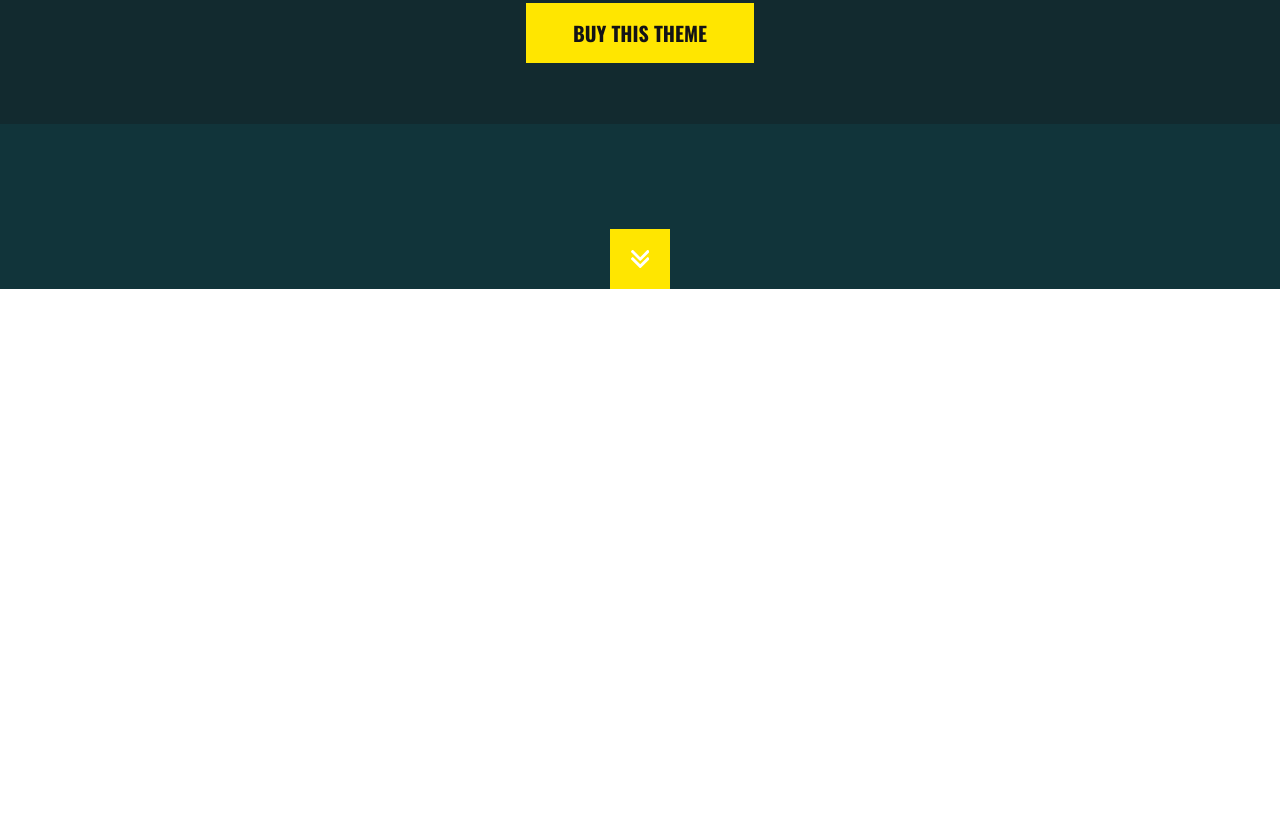
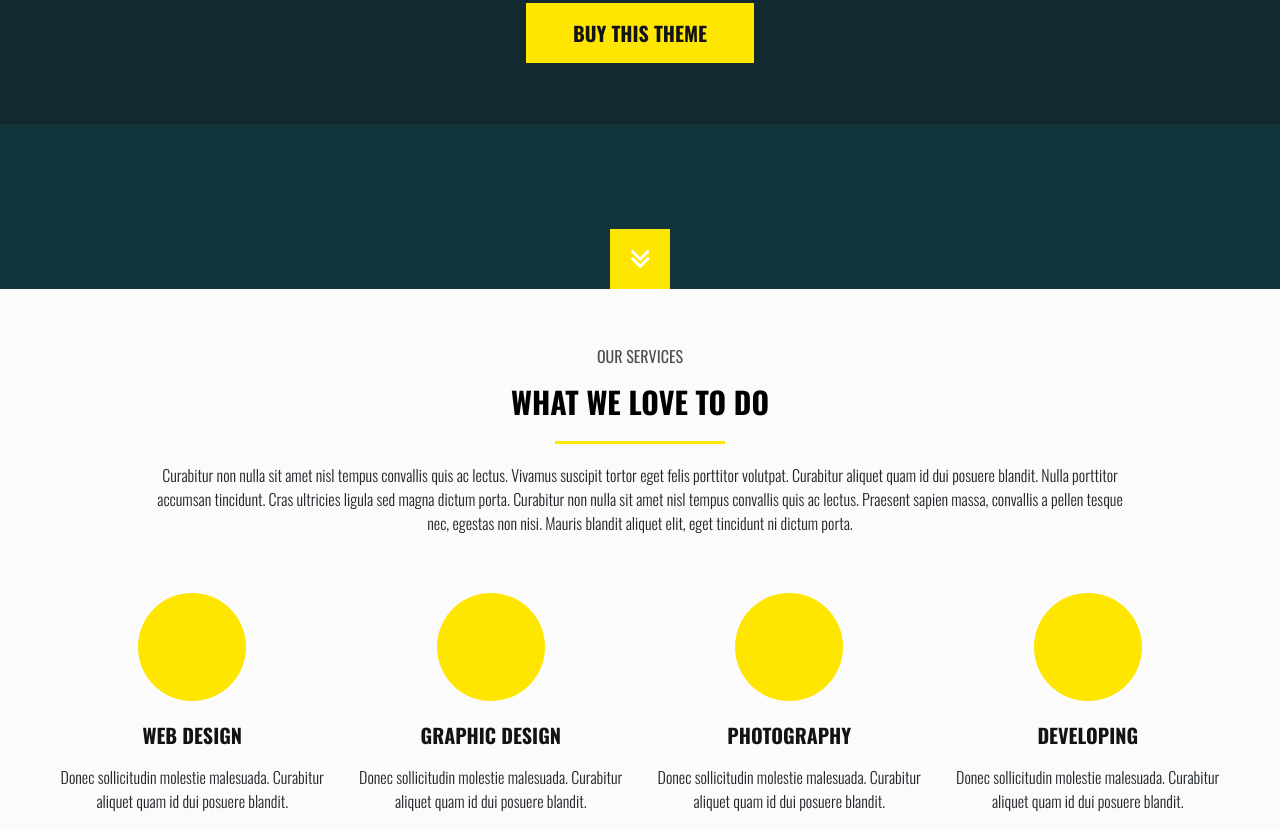
Before and after one commit to denbas51/hw18, a website: page index.html in a window 1280 px wide. Shown: the part 511-1340 px from the top of the page. Before the commit the page ends 800 px from the top, so only its background shows below. Drawn offline with nearby package versions, Linux system fonts and the light colour scheme.

Commit message:
added the second block

```diff
--- a/index.html
+++ b/index.html
@@ -58,7 +58,7 @@
                 <span class="arrows"><a href="#"></a></span>
             </div>
 
-            <!-- <div class="container">
+            <div class="container-fluid list">
                 <div class="container d-flex flex-column align-items-center our-service">
                     <strong>OUR SERVICES</strong>
                     <h3>WHAT WE LOVE TO DO</h3>
@@ -70,49 +70,32 @@
                         egestas non nisi. Mauris blandit aliquet elit, eget tincidunt ni dictum porta.
                     </p>
                 </div>
-            </div> -->
-
-            <!-- <div class="container">
+                <div class="container">
                     <div class="row">
-                    <div class="col-3 service-item d-flex flex-column align-items-center">
+                        <div class="col-3 service-item d-flex flex-column align-items-center icons-service">
                             <span class="service graphic-design"></span>
-                        <h3>heading</h3>
-                        <p>
-                            Lorem ipsum dolor sit amet consectetur, adipisicing elit. Iusto eaque enim omnis voluptatem
-                            numquam nisi aperiam accusantium debitis culpa iste, quidem, facere voluptatum, porro
-                            molestias corrupti quo sed ratione fugit.
-                        </p>
+                            <h4>WEB DESIGN</h4>
+                            <p>Donec sollicitudin molestie malesuada. Curabitur aliquet quam id dui posuere blandit.</p>
                         </div>
 
-                    <div class="col-3 service-item d-flex flex-column align-items-center">
+                        <div class="col-3 service-item d-flex flex-column align-items-center icons-service">
                             <span class="service"></span>
-                        <h3>heading</h3>
-                        <p>
-                            Lorem ipsum dolor sit amet consectetur, adipisicing elit. Iusto eaque enim omnis voluptatem
-                            numquam nisi aperiam accusantium debitis culpa iste, quidem, facere voluptatum, porro
-                            molestias corrupti quo sed ratione fugit.
-                        </p>
+                            <h4>GRAPHIC DESIGN</h4>
+                            <p>Donec sollicitudin molestie malesuada. Curabitur aliquet quam id dui posuere blandit.</p>
                         </div>
-                    <div class="col-3 service-item d-flex flex-column align-items-center">
+                        <div class="col-3 service-item d-flex flex-column align-items-center icons-service">
                             <span class="service"></span>
-                        <h3>heading</h3>
-                        <p>
-                            Lorem ipsum dolor sit amet consectetur, adipisicing elit. Iusto eaque enim omnis voluptatem
-                            numquam nisi aperiam accusantium debitis culpa iste, quidem, facere voluptatum, porro
-                            molestias corrupti quo sed ratione fugit.
-                        </p>
+                            <h4>PHOTOGRAPHY</h4>
+                            <p>Donec sollicitudin molestie malesuada. Curabitur aliquet quam id dui posuere blandit.</p>
                         </div>
-                    <div class="col-3 service-item d-flex flex-column align-items-center">
+                        <div class="col-3 service-item d-flex flex-column align-items-center icons-service">
                             <span class="service"></span>
-                        <h3>heading</h3>
-                        <p>
-                            Lorem ipsum dolor sit amet consectetur, adipisicing elit. Iusto eaque enim omnis voluptatem
-                            numquam nisi aperiam accusantium debitis culpa iste, quidem, facere voluptatum, porro
-                            molestias corrupti quo sed ratione fugit.
-                        </p>
+                            <h4>DEVELOPING</h4>
+                            <p>Donec sollicitudin molestie malesuada. Curabitur aliquet quam id dui posuere blandit.</p>
                         </div>
                     </div>
-            </div> -->
+                </div>
+            </div>
         </main>
         <script
             src="https://cdn.jsdelivr.net/npm/bootstrap@5.0.0-beta3/dist/js/bootstrap.bundle.min.js"
--- a/scss/_styles.scss
+++ b/scss/_styles.scss
@@ -142,48 +142,68 @@
     }
   }
 }
-// .our-service {
-//   padding-top: 55px;
-//   strong {
-//     font-weight: 400;
-//     color: #515151;
-//     margin-bottom: 16px;
-//     font-stretch: ultra-condensed;
-//   }
-//   h3 {
-//     color: black;
-//     font-size: 30px;
-//     font-stretch: ultra-condensed;
-//     position: relative;
-//     &::after {
-//     }
-//   }
-//   p {
-//     text-align: center;
-//   }
-// }
 
-// .service-item {
-//   background: green;
-// }
-// .service {
-//   width: 108px;
-//   height: 108px;
-//   display: flex;
-//   justify-content: center;
-//   align-items: center;
-//   background: $Turbo;
-//   border-radius: 50%;
-//   border: 1px solid transparent;
+.list {
+  background: #fbfbfb;
+}
+.our-service {
+  padding-top: 55px;
+  margin-bottom: 42px;
+  strong {
+    font-weight: 400;
+    color: #515151;
+    margin-bottom: 16px;
+  }
+  h3 {
+    color: black;
+    font-size: 30px;
+    font-stretch: condensed;
+    position: relative;
+    margin-bottom: 43px;
+    &::after {
+      content: "";
+      background: $Turbo;
+      width: 170px;
+      height: 3px;
+      position: absolute;
+      bottom: -24px;
+      left: calc(50% - 85px);
+    }
+  }
+  p {
+    text-align: center;
+  }
+}
 
-//   svg {
-//     fill: white;
-//   }
-//   &.graphic-design {
-//     &::after {
-//       background: #000;
-//       width: 39px;
-//       height: 39px;
-//     }
-//   }
-// }
+.icons-service {
+  h4 {
+    color: #131316;
+    font-size: 20px;
+    margin-bottom: 18px;
+  }
+  p {
+    text-align: center;
+  }
+}
+.service {
+  margin-bottom: 22px;
+  width: 108px;
+  height: 108px;
+  display: flex;
+  justify-content: center;
+  align-items: center;
+  background: $Turbo;
+  border-radius: 50%;
+  border: 1px solid transparent;
+
+  svg {
+    fill: white;
+  }
+  &.graphic-design {
+    &::after {
+      background: #000;
+      width: 39px;
+      height: 39px;
+    }
+  }
+}
```
Also changed, not shown: css/main.min.css. Lines whose indentation alone changed are shown as unchanged.
